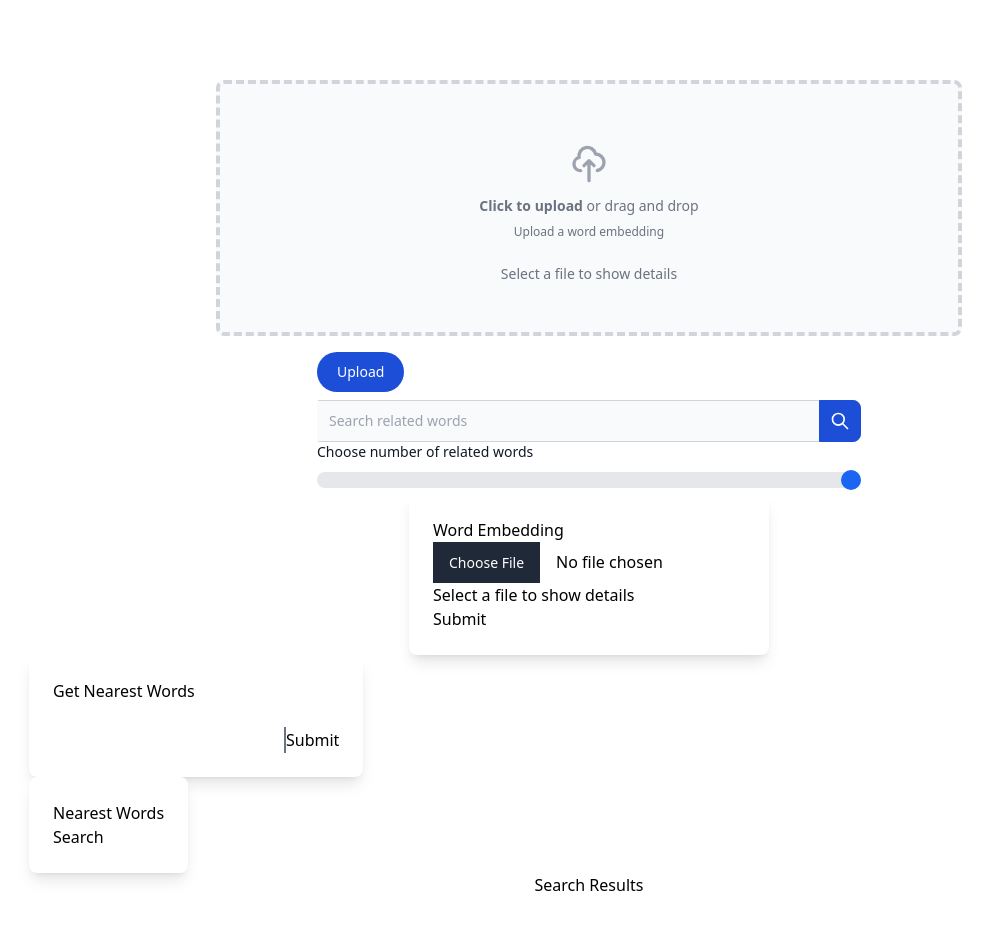
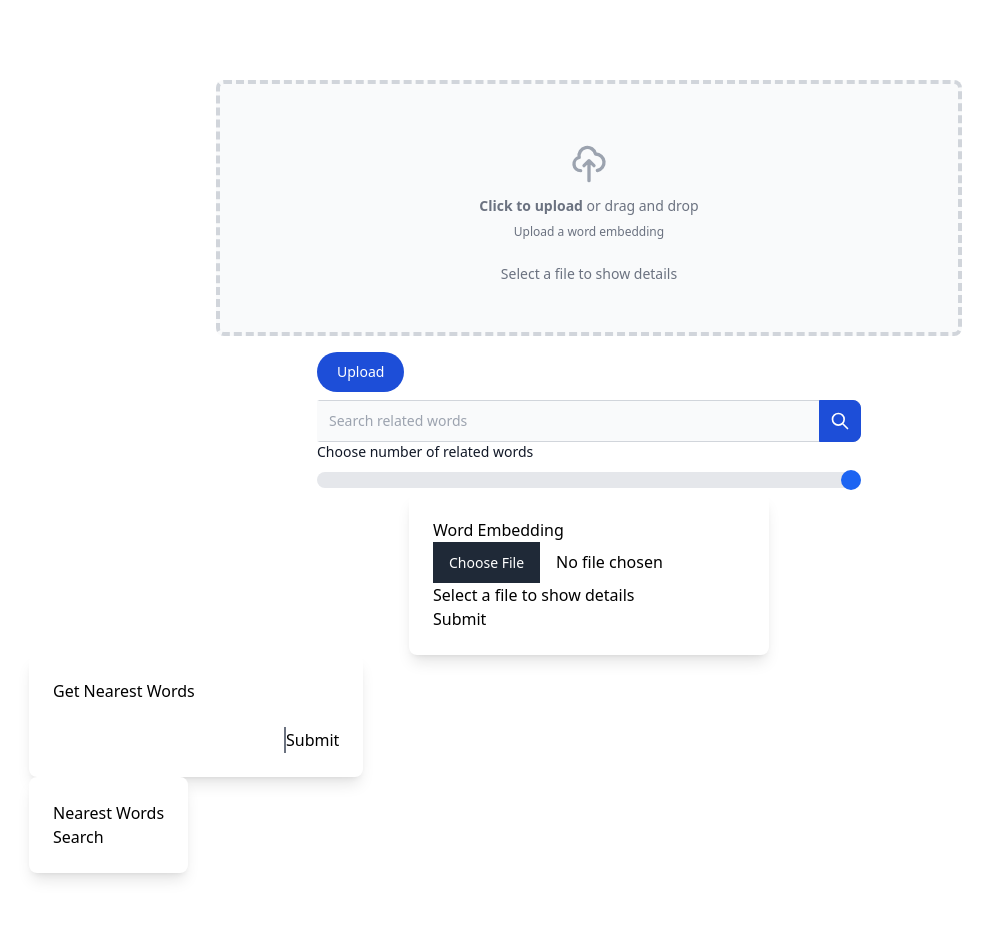
Before and after one commit to dnasutio/thesis-project, a React (Vite) app in the folder frontend/: page / in a window 1280 px wide. Shown: the top 930 px of the page, without its empty margins (51-1044 px from the left). Built offline with nearby package versions, Linux system fonts and the light colour scheme.

Commit message:
render only a few search results

```diff
--- a/frontend/src/App.jsx
+++ b/frontend/src/App.jsx
@@ -1,6 +1,6 @@
 import { useState } from 'react'
 import { useEffect } from 'react';
-import './App.css'
+
 //import NearestWordsList from './components/NearestWordsList';
 
 // TODO: Maybe use range slider instead of dropdown. Maybe abstract UI elements to their own component files.
@@ -233,15 +233,15 @@ function App() {
       </div>
 
 
-
-      <div className="flex justify-center">
-        <h3>Search Results</h3>
+      {/* Create variable to hold the first and second args for the slice (user can change them based on which "page" they want) */}
+      <div className="flex justify-center px-72">
         <ul>
-          {searchResults.map((doc, index) => {
+          {searchResults.slice(0, 5).map((doc, index) => {
             return (
               <li key={index}>
                 <div>
-                  <p htmlFor={index}>{doc}</p>
+                  <p htmlFor={index}>{index} {doc}</p>
+                  <br/>
                 </div>
               </li>
             );
```
Also changed, not shown: frontend/src/App.css (deleted).
